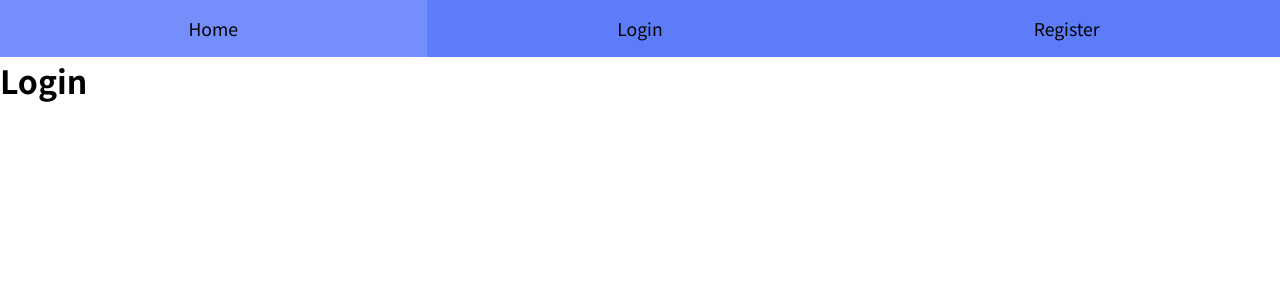
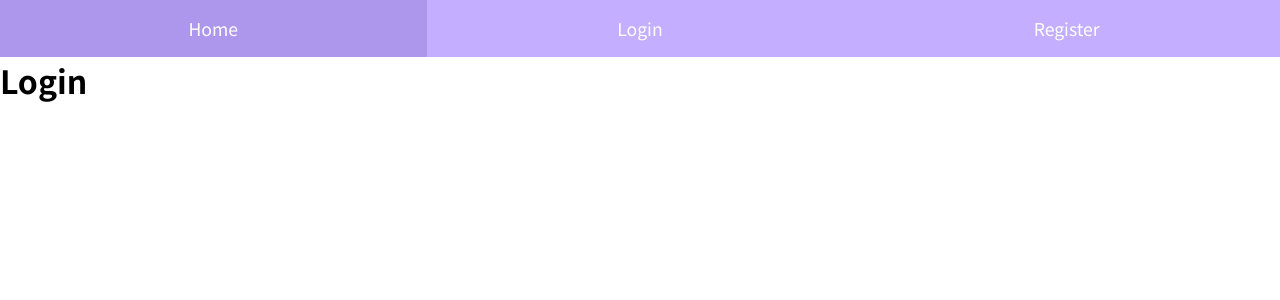
Before and after one commit to 5tarlight/devpub-frontend, a React (Create React App) app: page /login in a window 1280 px wide. Shown: the top 300 px of the page. Built offline with nearby package versions, Linux system fonts and the light colour scheme.

Commit message:
header theme color

```diff
--- a/src/components/Header/Header.scss
+++ b/src/components/Header/Header.scss
@@ -1,22 +1,22 @@
 @import '../../styles/utils';
 
 .header {
-  background: #5c7cfa;
-  display:table;
-  table-layout:fixed;
+  background: $theme-color-0;
+  display: table;
+  table-layout: fixed;
   width: 100%;
 
   .header-item {
-    text-align:center;
+    text-align: center;
     padding-top: 1rem;
     padding-bottom: 1rem;
-    display:table-cell;
-    color:black;
-    text-decoration:none;
+    display: table-cell;
+    color: white;
+    text-decoration: none;
     font-size: 1.1rem;
 
     &:hover {
-      background: #748ffc;
+      background: $theme-color-1;
     }
 
     &.clicked {
```
